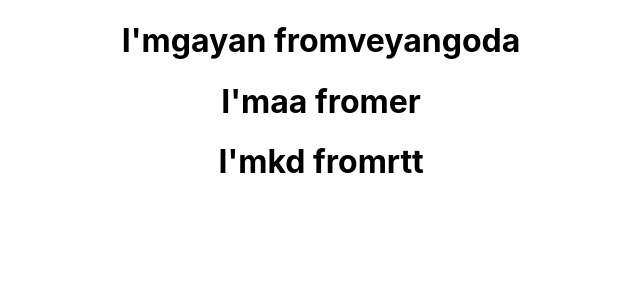
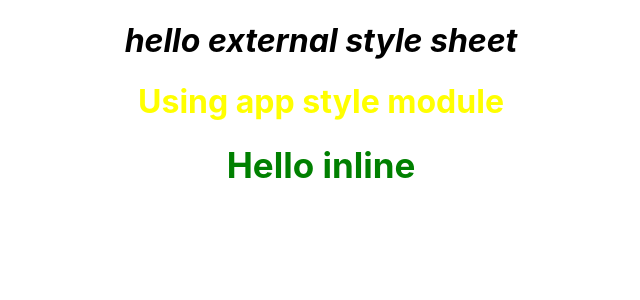
Before and after one commit to ThusithaDeepal/reactTutorialBasicto-Advance, a React (Create React App) app: page / in a window 1280 px wide. Shown: the top 300 px of the page, without its empty margins (319-959 px from the left). Built offline with nearby package versions, Linux system fonts and the light colour scheme.

Commit message:
css styleing external inline module.css

```diff
--- a/src/App.js
+++ b/src/App.js
@@ -7,6 +7,8 @@ import EventBind from './components/EventBind';
 import ParentComponent from './components/ParentComponent';
 import ConditionalGreeting from './components/ConditionalGreeting';
 import NameList from './components/NameList';
+import StyleSheet from './components/StyleSheet'
+import Inline from './components/Inline';
 
 function App() {
   return (
@@ -16,7 +18,9 @@ function App() {
       {/* <EventBind /> */}
       {/* <ParentComponent /> */}
       {/* <ConditionalGreeting /> */}
-      <NameList />
+      {/* <NameList /> */}
+      <StyleSheet primary={false} />
+      <Inline />
     </div>
   );
 }
--- /dev/null
+++ b/src/components/Inline.js
@@ -0,0 +1,13 @@
+import React from 'react'
+
+const mystlye = {
+  fontSize: "35px",
+  color: "green"
+}
+export default function Inline() {
+  return (
+    <div>
+      <h1 style={mystlye}>Hello inline</h1>
+    </div>
+  )
+}
--- /dev/null
+++ b/src/components/StyleSheet.js
@@ -0,0 +1,16 @@
+import React from 'react'
+import './myStyle.css' //external stylesheet
+import styleClasses from './appStyle.module.css'
+
+function StyleSheet(props) {
+  console.log(`${props.primary} `)
+  let classChange = props.primary ? 'happy' : 'sad'
+  return (
+    <div>
+      <h1 className={`${classChange} calm`}>hello external style sheet</h1>
+
+      <h1 className={styleClasses.dntknw}>Using app style module</h1>
+    </div>
+  )
+}
+export default StyleSheet
--- /dev/null
+++ b/src/components/appStyle.module.css
@@ -0,0 +1,4 @@
+.dntknw {
+  font-size: 100;
+  color: yellow;
+}
--- /dev/null
+++ b/src/components/myStyle.css
@@ -0,0 +1,8 @@
+.happy {
+  font-size: 30px;
+  color: red
+}
+
+.calm {
+  font-style: italic;
+}
```
